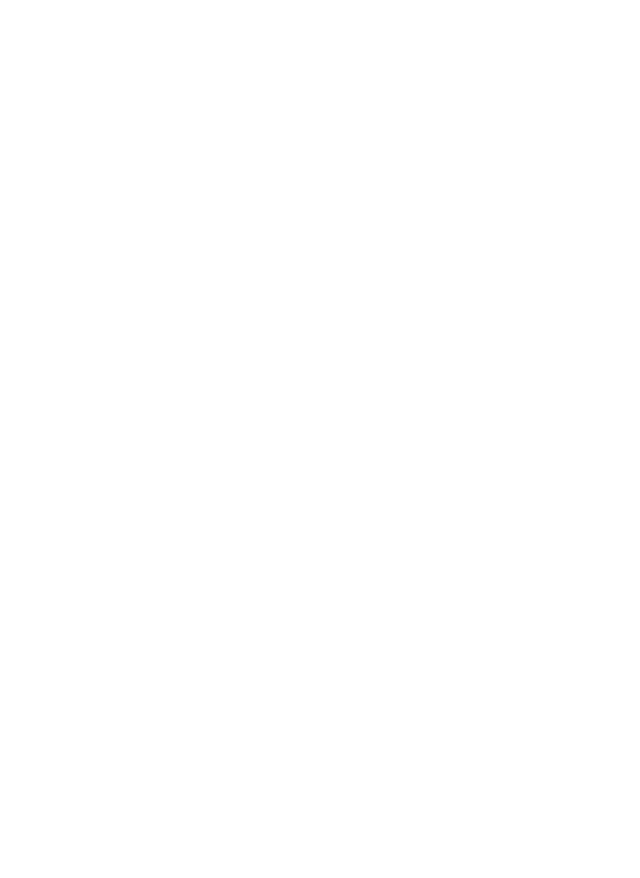
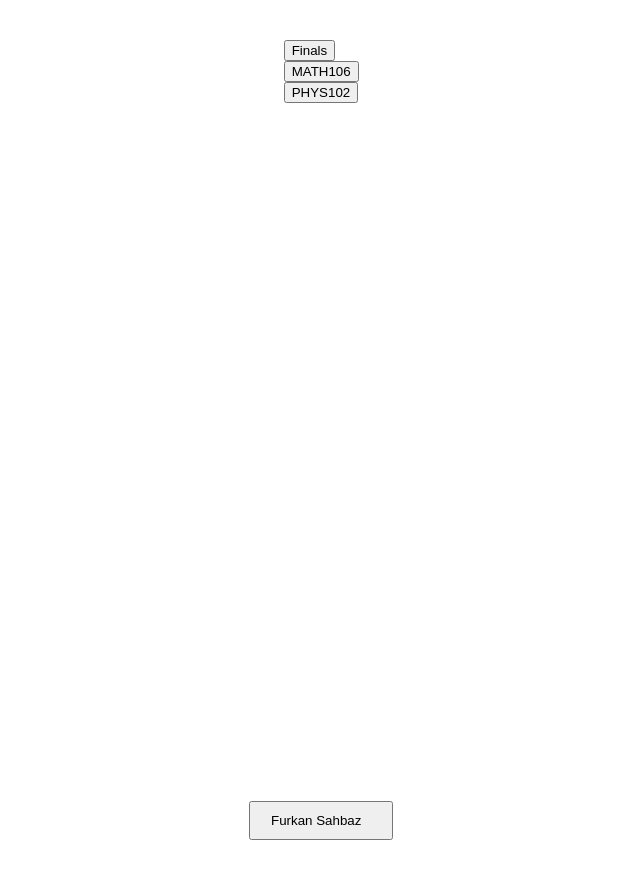
Before and after one commit to ugradco/ugrad-frontend, a Next.js app: page /main in a window 1280 px wide. Shown: the top 878 px of the page, without its empty margins (156-796 px from the left). Built offline with nearby package versions, Linux system fonts and the light colour scheme.

Commit message:
main page started.

```diff
--- a/src/Components/Cols/sidebar.js
+++ b/src/Components/Cols/sidebar.js
@@ -1,9 +1,19 @@
 import React from "react";
 import cn from "classnames";
 import styles from "./sidebar.module.css";
+import TopicsBar from "../TopicsBar/TopicsBar.component";
+import Profile from "../Profile/Profile.component";
 
-function Sidebar({ children }) {
-  return <div className={cn(styles.sidebar)} />;
+function Sidebar({ flat }) {
+  return (
+    <div className={cn(styles.sidebar)}>
+      <TopicsBar />
+
+      <div className={styles.profile}>
+        <Profile flat={flat} />
+      </div>
+    </div>
+  );
 }
 
 export default Sidebar;
--- a/src/Components/Main/Main.component.js
+++ b/src/Components/Main/Main.component.js
@@ -1,5 +1,4 @@
 import React from "react";
-import cn from "classnames";
 import style from "./Main.module.css";
 
 function Main({ children }) {
--- /dev/null
+++ b/src/Components/Profile/Profile.component.js
@@ -0,0 +1,16 @@
+import React from "react";
+import cn from "classnames";
+
+import styles from "./Profile.module.css";
+import Topic from "../Topic/Topic.component";
+
+function Profile({ name = "Furkan Sahbaz" }) {
+  return (
+    <Topic className={cn([styles.box])}>
+      <>
+        <div className={styles.body}> {name} </div>
+      </>
+    </Topic>
+  );
+}
+export default Profile;
--- /dev/null
+++ b/src/Components/Profile/Profile.module.css
@@ -0,0 +1,12 @@
+.box {
+  padding: 10px;
+}
+
+.body {
+  margin-left: 10px;
+  margin-right: 20px;
+}
+
+.icon {
+  margin-left: auto;
+}
--- /dev/null
+++ b/src/Components/Topic/Topic.component.js
@@ -0,0 +1,14 @@
+import React from "react";
+
+import styles from "./Topic.module.css";
+
+// TODO: selected durumunda ikonlar dolgulu olacak
+function Topic({ children, ...props }) {
+  return (
+    <button type="button" className={styles.topic} {...props}>
+      {children}
+    </button>
+  );
+}
+
+export default Topic;
--- /dev/null
+++ b/src/Components/Topic/Topic.module.css
@@ -0,0 +1,8 @@
+.topic {
+
+  background-color: #343264;
+  border-radius: 25px;
+  height: 27px;
+  width: 107px;
+
+}
--- /dev/null
+++ b/src/Components/TopicsBar/TopicsBar.component.js
@@ -0,0 +1,29 @@
+import React from "react";
+
+import styles from "./TopicsBar.module.css";
+import Topic from "../Topic/Topic.component";
+
+// eslint-disable-next-line no-unused-vars
+function TopicsBarComponent({ children }) {
+  const userTopicList = [
+    {
+      name: "Finals",
+    },
+    {
+      name: "MATH106",
+    },
+    {
+      name: "PHYS102",
+    },
+  ];
+
+  return (
+    <nav className={styles.nav}>
+      {userTopicList.map((topic) => {
+        return <Topic className={styles.navButton}> {topic.name} </Topic>;
+      })}
+    </nav>
+  );
+}
+
+export default TopicsBarComponent;
--- /dev/null
+++ b/src/Components/TopicsBar/TopicsBar.module.css
@@ -0,0 +1,9 @@
+.nav {
+    display: flex;
+    flex-direction: column;
+    align-items: flex-start;
+}
+
+.navButton  + navButton {
+    margin-top: 8px;
+}
```
